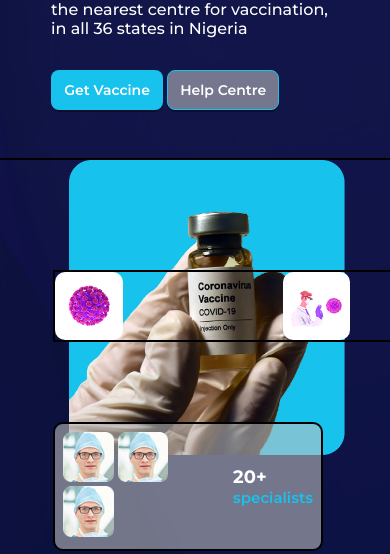
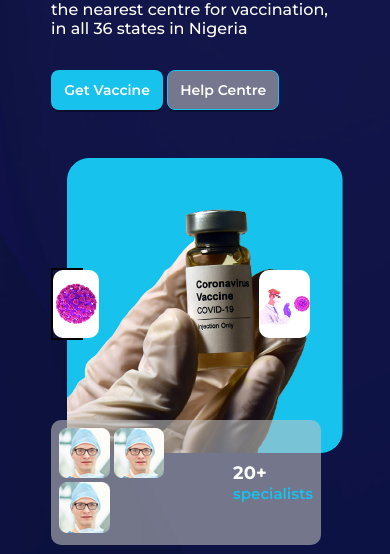
Before and after one commit to rasheed007-hub/PRODIGY_WD_01, a plain HTML site: page index.html in a window 390 px wide. Shown: the part 290-844 px from the top of the page. Drawn offline with Linux system fonts and the light colour scheme.

Commit message:
Update .s_image width to 2rem for improved layout on small screens

```diff
--- a/styles.css
+++ b/styles.css
@@ -1178,10 +1178,9 @@ footer{
 
 @media (max-width:576px){
 
-    .img_content, .s_image, .a_image{
-        /* width: 2rem; */
+    .s_image{
+        width: 2rem;
         border: 2px solid black;
-        /* padding-inline: -10px; */
     }
     .nav_bar{
         padding-inline: 30px;
```
